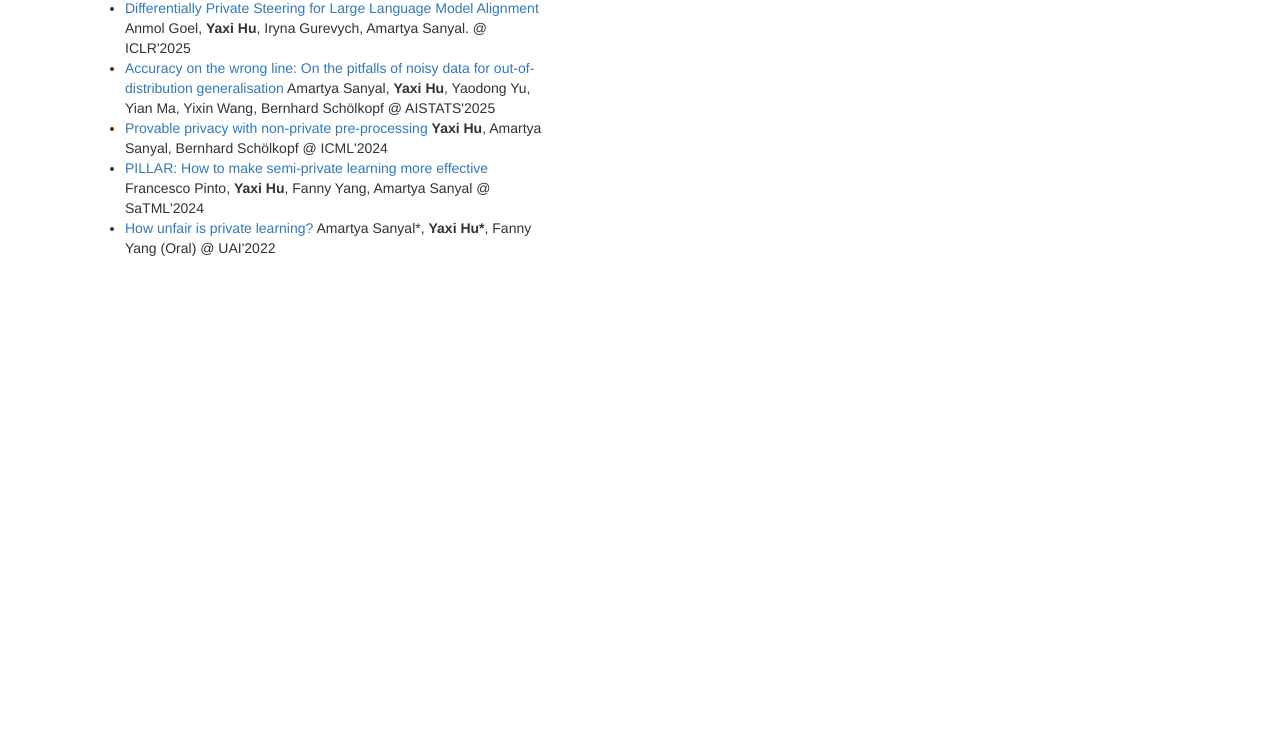
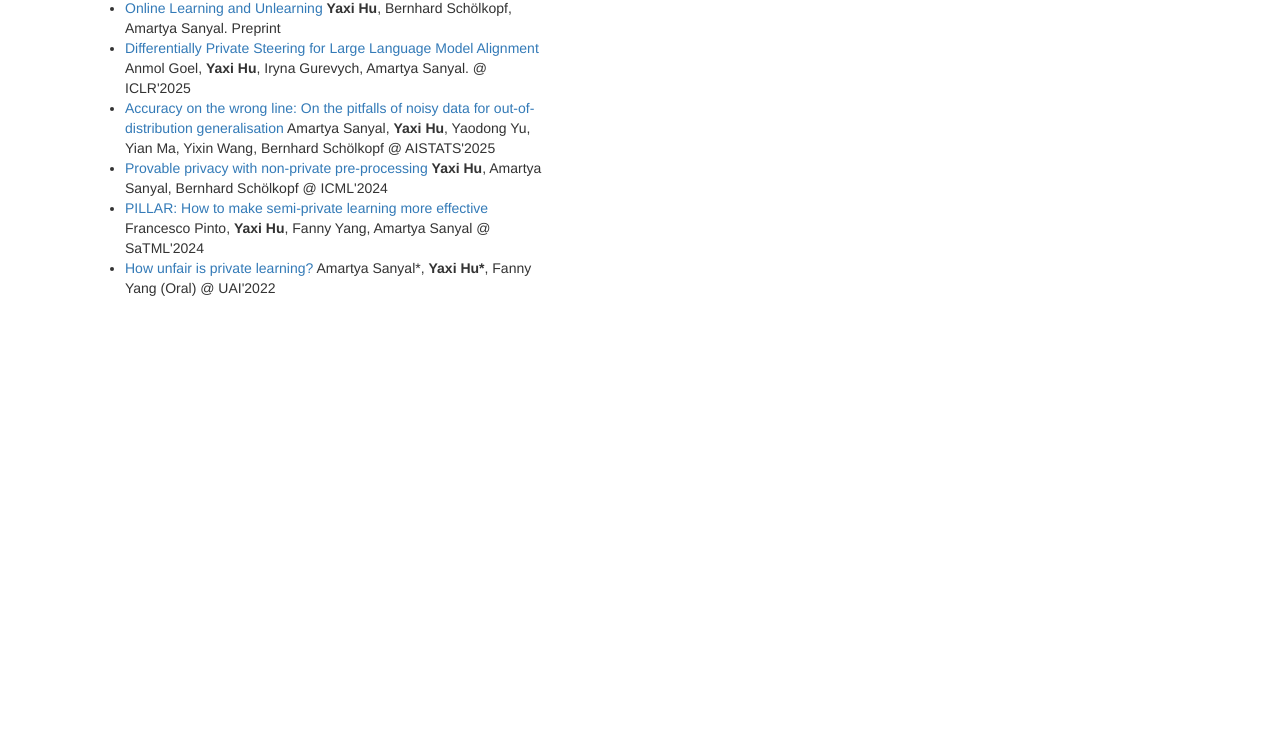
Before and after one commit to yaxihu/yaxihu.github.io, a plain HTML site: page index.html in a window 1280 px wide. Shown: the part 299-1034 px from the top of the page. Drawn offline with nearby package versions, Linux system fonts and the light colour scheme.

Commit message:
Update index.html

```diff
--- a/index.html
+++ b/index.html
@@ -65,6 +65,8 @@
 
                     <!-- <strong>Peer-reviewed</strong><br/> -->
                     <ul>
+		    <li class="paper" words="add, your, keywords, here"><a href="https://arxiv.org/abs/2505.08557">Online Learning and Unlearning </a> <b>Yaxi Hu</b>, Bernhard Schölkopf, Amartya Sanyal. Preprint</li>
+
                     <li class="paper" words="differential privacy, LLM"><a href="https://arxiv.org/abs/2501.18532">Differentially Private Steering for Large Language Model Alignment</a> Anmol Goel, <b>Yaxi Hu</b>, Iryna Gurevych, Amartya Sanyal. @ ICLR'2025</li>
                     <li class="paper" words="robustness,ood"><a href="https://arxiv.org/abs/2406.19049">Accuracy on the wrong line: On the pitfalls of noisy data for out-of-distribution generalisation</a> Amartya Sanyal, <b>Yaxi Hu</b>, Yaodong Yu, Yian Ma, Yixin Wang, Bernhard Schölkopf @ AISTATS'2025</li>
 
```
